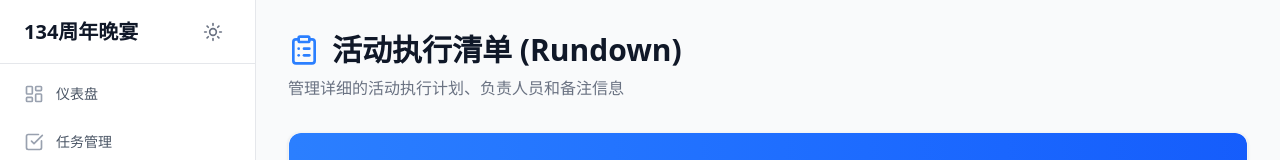
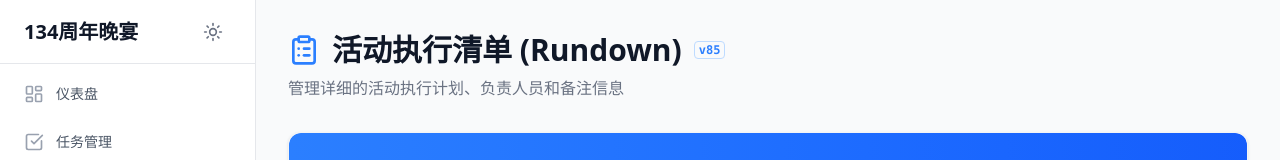
Before and after one commit to francly/klsyapclan-134-anniversary-dinner, a React (Vite) app: page /rundown in a window 1280 px wide. Shown: the top 160 px of the page. Built offline with nearby package versions, Linux system fonts and the light colour scheme; no server answers.

Commit message:
chore: bump rundown version to v85

```diff
--- a/src/pages/Rundown.jsx
+++ b/src/pages/Rundown.jsx
@@ -148,7 +148,7 @@ export default function Rundown() {
                 <div className="mb-8">
                     <h1 className="text-3xl font-bold text-gray-900 dark:text-white flex items-center gap-3 mb-2">
                         <ClipboardList className="w-8 h-8 text-blue-500" />
-                        活动执行清单 (Rundown)
+                        活动执行清单 (Rundown) <span className="text-xs text-blue-500 font-mono border border-blue-200 rounded px-1 group-hover:bg-blue-50">v85</span>
                     </h1>
                     <p className="text-gray-500 dark:text-gray-400">
                         管理详细的活动执行计划、负责人员和备注信息
```
